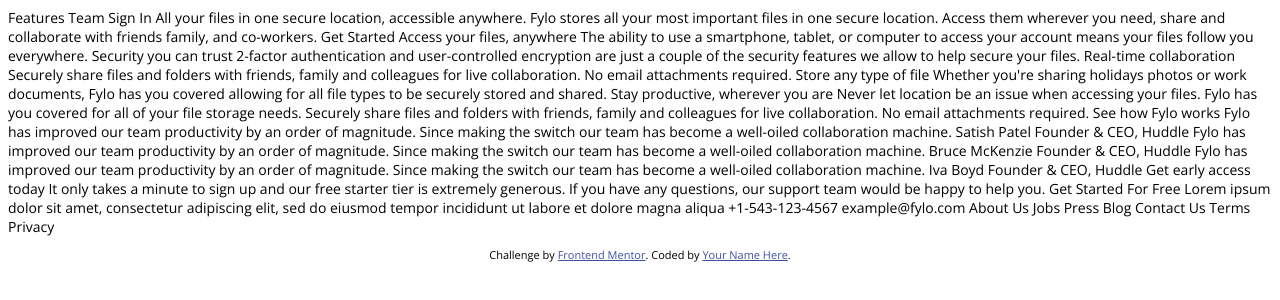
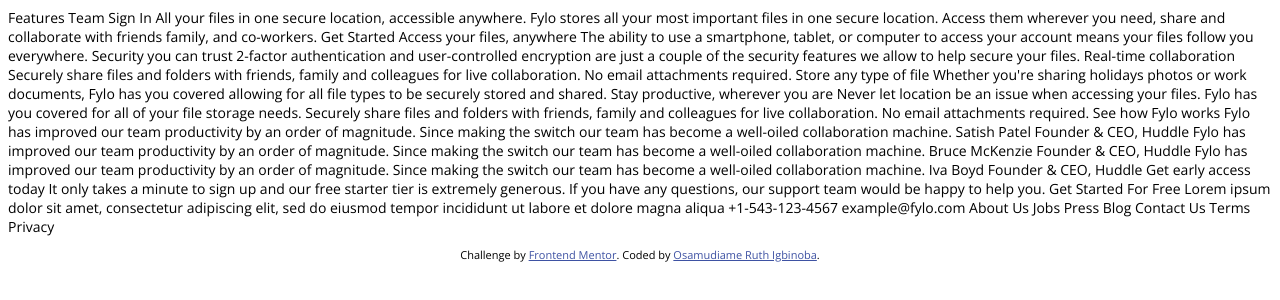
Before and after one commit to Mudi-Igbinoba/Frontend-Mentor-Fylo-Dark-Theme, a plain HTML site: page index.html in a window 1280 px wide. Drawn offline with nearby package versions, Linux system fonts and the light colour scheme.

Commit message:
added name to footer tag in html file

```diff
--- a/index.html
+++ b/index.html
@@ -97,7 +97,7 @@
   <footer>
     <p class="attribution">
       Challenge by <a href="https://www.frontendmentor.io?ref=challenge" target="_blank">Frontend Mentor</a>.
-      Coded by <a href="#">Your Name Here</a>.
+      Coded by <a href="#">Osamudiame Ruth Igbinoba</a>.
     </p>
   </footer>
 </body>
```
